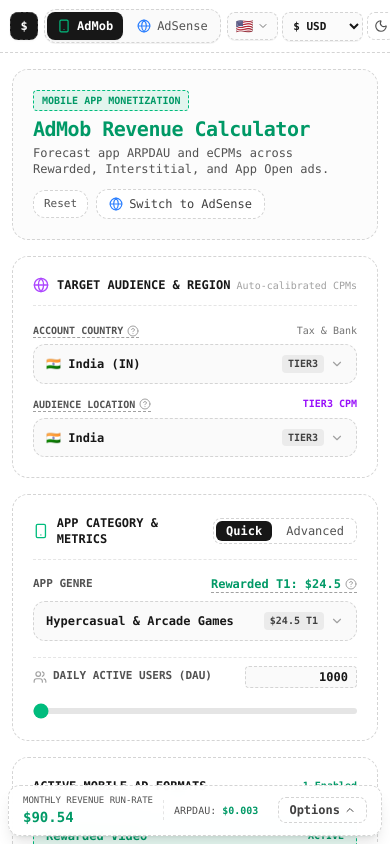
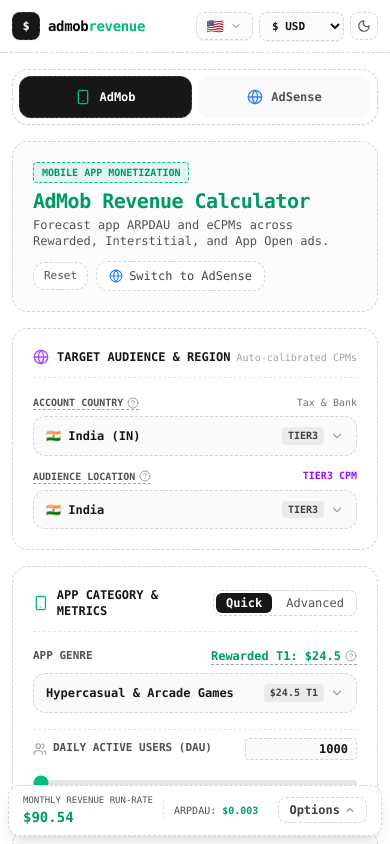
Before and after one commit to sumit-dev06/admobrevenue, a React (Vite) app: page / in a window 390 px wide. Shown: the top 844 px of the page. Built offline with nearby package versions, Linux system fonts and the light colour scheme.

Commit message:
feat(mobile): move AdMob and AdSense switcher below header into a dedicated prominent mobile switcher bar

```diff
--- a/src/App.tsx
+++ b/src/App.tsx
@@ -309,6 +309,38 @@
 
         {(activePlatform === "admob" || activePlatform === "adsense") && (
           <>
+            {/* Mobile-Only Dedicated Platform Switcher with Generous Tap Area */}
+            <div className="sm:hidden w-full bg-white dark:bg-neutral-900 p-1.5 rounded-2xl border border-dashed border-neutral-300 dark:border-neutral-800 shadow-xs">
+              <div className="grid grid-cols-2 gap-1.5 font-mono text-xs">
+                <button
+                  type="button"
+                  onClick={() => handlePlatformChange("admob")}
+                  className={`flex items-center justify-center gap-2 py-3 px-3 rounded-xl transition-all cursor-pointer font-bold ${
+                    activePlatform === "admob"
+                      ? "bg-neutral-900 text-white dark:bg-white dark:text-neutral-950 shadow-xs border border-dashed border-neutral-700 dark:border-neutral-300"
+                      : "text-neutral-600 dark:text-neutral-400 hover:text-neutral-950 dark:hover:text-white bg-neutral-50 dark:bg-neutral-800/60"
+                  }`}
+                  aria-label="Switch to Google AdMob Calculator"
+                >
+                  <Smartphone className="w-4 h-4 text-emerald-500 shrink-0" aria-hidden="true" />
+                  <span className="truncate">{t.nav.admobTab}</span>
+                </button>
+                <button
+                  type="button"
+                  onClick={() => handlePlatformChange("adsense")}
+                  className={`flex items-center justify-center gap-2 py-3 px-3 rounded-xl transition-all cursor-pointer font-bold ${
+                    activePlatform === "adsense"
+                      ? "bg-neutral-900 text-white dark:bg-white dark:text-neutral-950 shadow-xs border border-dashed border-neutral-700 dark:border-neutral-300"
+                      : "text-neutral-600 dark:text-neutral-400 hover:text-neutral-950 dark:hover:text-white bg-neutral-50 dark:bg-neutral-800/60"
+                  }`}
+                  aria-label="Switch to Google AdSense Calculator"
+                >
+                  <Globe className="w-4 h-4 text-blue-500 shrink-0" aria-hidden="true" />
+                  <span className="truncate">{t.nav.adsenseTab}</span>
+                </button>
+              </div>
+            </div>
+
             {/* Page Hero Banner */}
             <section className="border border-dashed border-neutral-300 dark:border-neutral-800 rounded-2xl p-5 sm:p-6 bg-neutral-50/50 dark:bg-neutral-900/30">
               <div className="flex flex-col sm:flex-row sm:items-center justify-between gap-3">
--- a/src/components/Navbar.tsx
+++ b/src/components/Navbar.tsx
@@ -50,33 +50,33 @@
 
   return (
     <header className="sticky top-0 z-50 w-full border-b border-dashed border-neutral-300 dark:border-neutral-800 bg-white/95 dark:bg-neutral-950/95 backdrop-blur-md transition-colors">
-      <div className="max-w-6xl mx-auto px-2.5 sm:px-6 lg:px-8">
-        <div className="flex items-center justify-between h-13 sm:h-14 gap-1.5 sm:gap-4">
+      <div className="max-w-6xl mx-auto px-3 sm:px-6 lg:px-8">
+        <div className="flex items-center justify-between h-13 sm:h-14 gap-2 sm:gap-4">
           {/* Left: Brand Logo */}
           <button
             type="button"
-            className="flex items-center gap-1.5 sm:gap-2.5 cursor-pointer select-none shrink-0 text-left bg-transparent border-0 p-0"
+            className="flex items-center gap-2 cursor-pointer select-none shrink-0 text-left bg-transparent border-0 p-0"
             onClick={() => onPlatformChange("admob")}
             aria-label="AdMobRevenue Home"
           >
             <div className="w-7 h-7 sm:w-8 sm:h-8 rounded-lg bg-neutral-900 dark:bg-neutral-100 text-white dark:text-neutral-900 font-mono font-black text-xs sm:text-sm flex items-center justify-center border border-dashed border-neutral-700 dark:border-neutral-300 shadow-xs">
               $
             </div>
-            <span className="hidden md:inline font-bold text-sm sm:text-base tracking-tight text-neutral-950 dark:text-white font-mono">
+            <span className="font-bold text-sm sm:text-base tracking-tight text-neutral-950 dark:text-white font-mono">
               admob<span className="text-emerald-500">revenue</span>
             </span>
           </button>
 
-          {/* Center: 2-Page Mode Switcher (Guaranteed No Squishing / Truncation) */}
+          {/* Center: Desktop / Tablet Mode Switcher (Hidden on Mobile) */}
           <nav
             aria-label="Platform navigation"
-            className="flex items-center gap-1 border border-dashed border-neutral-300 dark:border-neutral-800 p-0.5 sm:p-1 rounded-xl bg-neutral-50 dark:bg-neutral-900/80 text-xs font-mono shrink-0 shadow-2xs"
+            className="hidden sm:flex items-center gap-1 border border-dashed border-neutral-300 dark:border-neutral-800 p-1 rounded-xl bg-neutral-50 dark:bg-neutral-900/80 text-xs font-mono shrink-0 shadow-2xs"
           >
             <button
               type="button"
               onClick={() => onPlatformChange("admob")}
               className={
-                "flex items-center gap-1.5 px-2.5 sm:px-3 py-1.5 rounded-lg transition-all text-xs font-mono whitespace-nowrap cursor-pointer select-none " +
+                "flex items-center gap-1.5 px-3 py-1.5 rounded-lg transition-all text-xs font-mono whitespace-nowrap cursor-pointer select-none " +
                 (activePlatform === "admob"
                   ? "bg-neutral-900 text-white dark:bg-white dark:text-neutral-950 font-bold shadow-xs"
                   : "text-neutral-600 dark:text-neutral-400 hover:text-neutral-950 dark:hover:text-white font-medium")
@@ -85,13 +85,13 @@
               title="AdMob App Calculator"
             >
               <Smartphone className="w-3.5 h-3.5 text-emerald-500 shrink-0" aria-hidden="true" />
-              <span className="shrink-0">{t.nav.admobTab}</span>
+              <span>{t.nav.admobTab}</span>
             </button>
             <button
               type="button"
               onClick={() => onPlatformChange("adsense")}
               className={
-                "flex items-center gap-1.5 px-2.5 sm:px-3 py-1.5 rounded-lg transition-all text-xs font-mono whitespace-nowrap cursor-pointer select-none " +
+                "flex items-center gap-1.5 px-3 py-1.5 rounded-lg transition-all text-xs font-mono whitespace-nowrap cursor-pointer select-none " +
                 (activePlatform === "adsense"
                   ? "bg-neutral-900 text-white dark:bg-white dark:text-neutral-950 font-bold shadow-xs"
                   : "text-neutral-600 dark:text-neutral-400 hover:text-neutral-950 dark:hover:text-white font-medium")
@@ -100,23 +100,23 @@
               title="AdSense Website Calculator"
             >
               <Globe className="w-3.5 h-3.5 text-blue-500 shrink-0" aria-hidden="true" />
-              <span className="shrink-0">{t.nav.adsenseTab}</span>
+              <span>{t.nav.adsenseTab}</span>
             </button>
           </nav>
 
           {/* Right Controls */}
-          <div className="flex items-center gap-1 sm:gap-2 shrink-0">
+          <div className="flex items-center gap-1.5 sm:gap-2 shrink-0">
             {/* Language Switcher Dropdown */}
             <div className="relative" ref={langMenuRef}>
               <button
                 type="button"
                 onClick={() => setLangMenuOpen(!langMenuOpen)}
-                className="flex items-center gap-1 px-2 sm:px-2.5 py-1.5 text-[11px] sm:text-xs font-mono font-semibold rounded-lg border border-dashed border-neutral-300 dark:border-neutral-700 bg-neutral-50/80 dark:bg-neutral-900/80 text-neutral-800 dark:text-neutral-200 hover:bg-neutral-100 dark:hover:bg-neutral-800 transition-colors cursor-pointer shadow-2xs"
+                className="flex items-center gap-1.5 px-2.5 py-1.5 text-[11px] sm:text-xs font-mono font-semibold rounded-lg border border-dashed border-neutral-300 dark:border-neutral-700 bg-neutral-50/80 dark:bg-neutral-900/80 text-neutral-800 dark:text-neutral-200 hover:bg-neutral-100 dark:hover:bg-neutral-800 transition-colors cursor-pointer shadow-2xs"
                 aria-label={`Select language. Current language: ${currentLang.nativeName}`}
                 aria-expanded={langMenuOpen}
               >
                 <span className="text-sm leading-none shrink-0">{currentLang.flag}</span>
-                <span className="hidden lg:inline font-bold">{currentLang.nativeName}</span>
+                <span className="hidden md:inline font-bold">{currentLang.nativeName}</span>
                 <ChevronDown className={`w-3 h-3 text-neutral-500 transition-transform shrink-0 ${langMenuOpen ? "rotate-180" : ""}`} />
               </button>
 
@@ -161,7 +161,7 @@
               aria-label="Select currency"
               value={currentCurrency}
               onChange={(e) => onCurrencyChange(e.target.value as CurrencyCode)}
-              className="bg-neutral-50/80 dark:bg-neutral-900/80 border border-dashed border-neutral-300 dark:border-neutral-700 text-neutral-900 dark:text-neutral-100 text-[11px] sm:text-xs font-mono font-semibold rounded-lg px-1.5 sm:px-2 py-1.5 focus:outline-none focus:border-emerald-500 cursor-pointer shadow-2xs"
+              className="bg-neutral-50/80 dark:bg-neutral-900/80 border border-dashed border-neutral-300 dark:border-neutral-700 text-neutral-900 dark:text-neutral-100 text-[11px] sm:text-xs font-mono font-semibold rounded-lg px-2 py-1.5 focus:outline-none focus:border-emerald-500 cursor-pointer shadow-2xs"
             >
               {Object.values(CURRENCIES).map((c) => (
                 <option key={c.code} value={c.code} className="bg-white dark:bg-neutral-900 text-neutral-900 dark:text-white">
@@ -174,11 +174,11 @@
             <button
               type="button"
               onClick={onShare}
-              className="hidden sm:flex p-1.5 sm:p-2 text-neutral-600 dark:text-neutral-400 hover:text-neutral-950 dark:hover:text-white border border-dashed border-neutral-300 dark:border-neutral-700 rounded-lg hover:bg-neutral-100 dark:hover:bg-neutral-900 transition-colors cursor-pointer bg-neutral-50/80 dark:bg-neutral-900/80 shadow-2xs"
+              className="hidden sm:flex p-2 text-neutral-600 dark:text-neutral-400 hover:text-neutral-950 dark:hover:text-white border border-dashed border-neutral-300 dark:border-neutral-700 rounded-lg hover:bg-neutral-100 dark:hover:bg-neutral-900 transition-colors cursor-pointer bg-neutral-50/80 dark:bg-neutral-900/80 shadow-2xs"
               aria-label={t.nav.share}
               title={t.nav.share}
             >
-              <Share2 className="w-3.5 h-3.5 sm:w-4 sm:h-4" aria-hidden="true" />
+              <Share2 className="w-4 h-4" aria-hidden="true" />
             </button>
 
             {/* Export (Desktop) */}
```
